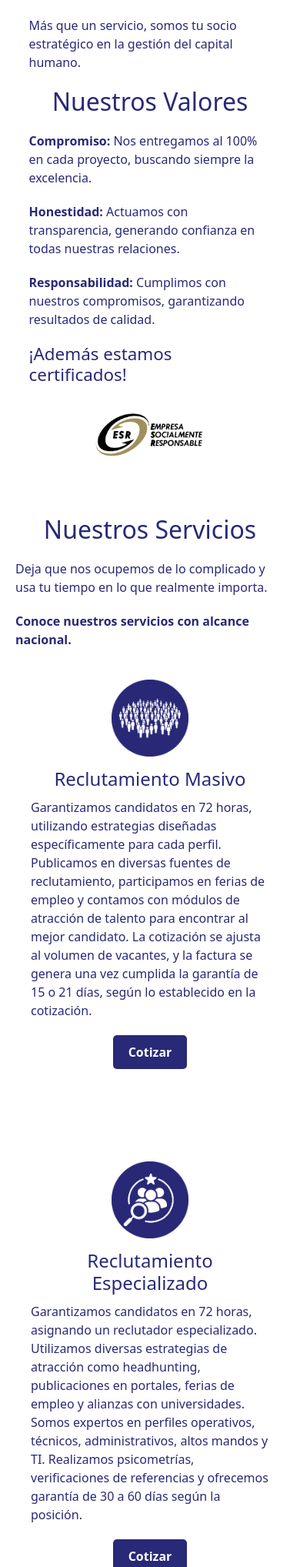
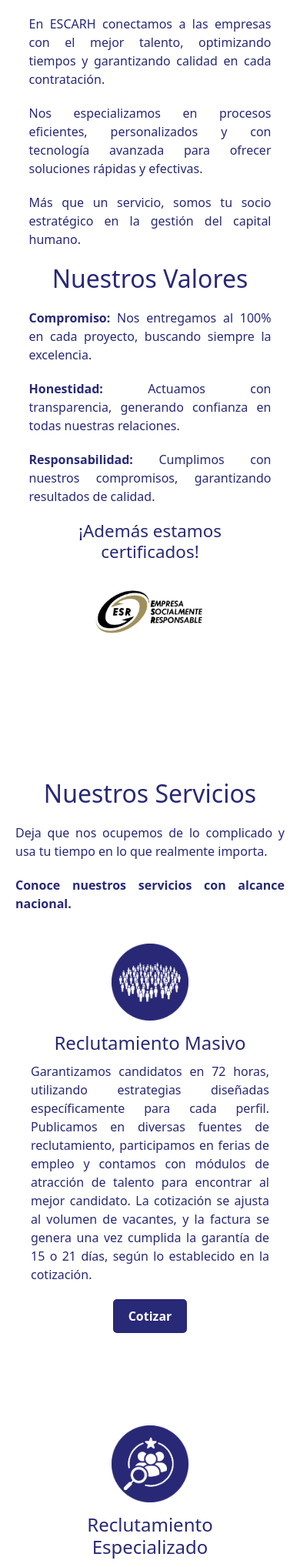
Before and after one commit to efrain31/Reclutamiento, a CodeIgniter 4 app: the page made by app/Views/inicio.php in a window 390 px wide. Shown: the part 1653-3689 px from the top of the page at 77% size. Run offline with PHP 8.4 and a stand-in for CodeIgniter, Linux system fonts and the light colour scheme; the template is opened without the code that fills it, so the values that code supplies are empty; some libraries are stand-ins or nearby versions.

Commit message:
cambios de estilos v.1.0.10

```diff
--- a/app/Views/templates/footer.php
+++ b/app/Views/templates/footer.php
@@ -39,7 +39,7 @@
     </div>
     </div>
     <div class= "version">
-    &copy;<span id="anio"></span> Escarh <span class="d-none d-sm-inline-block"> - v.1.0.9 </span>
+    &copy;<span id="anio"></span> Escarh <span class="d-none d-sm-inline-block"> - v.1.0.10 </span>
    </div>
 </footer>
 <script>
--- a/app/Views/templates/header.php
+++ b/app/Views/templates/header.php
@@ -30,8 +30,8 @@
                 <a href="<?= base_url('registro') ?>" class="button-item">Registrate</a>
             </li>
 
-            <li class="menu-item hidden <?= (uri_string() == 'iniciar_session') ? 'active' : '' ?>">
-                <a href="<?= base_url('iniciar_session') ?>" class="button-item-bri">Iniciar Sesión</a>
+            <li class="menu-item hidden "><!--<.?= (uri_string() == 'iniciar_session') ? 'active' : '' ?>-->
+                <a href="#" class="button-item-bri">Iniciar Sesión</a> <!--<.?= base_url('iniciar_session') ?>-->
             </li>
 
              </nav>
@@ -44,11 +44,21 @@
     document.getElementById("menuToggle").addEventListener('click', toggleMenu);
     function toggleMenu() {
         var menuItems = document.getElementsByClassName('menu-item');
-        for (var i = 0; i < menuItems.length; i++) {
-            var menuItem = menuItems[i];
-            menuItem.classList.toggle("hidden");
+        for (let i = 0; i < menuItems.length; i++) {
+            menuItems[i].classList.toggle("hidden");
         }
     }
+    const links = document.querySelectorAll('.menu-item a');
+    links.forEach(link => {
+        link.addEventListener('click', () => {
+            const menuItems = document.getElementsByClassName('menu-item');
+            for (let i = 0; i < menuItems.length; i++) {
+                if (!menuItems[i].classList.contains('hidden')) {
+                    menuItems[i].classList.add("hidden");
+                }
+            }
+        });
+    });
 </script>
 
 <style {csp-style-nonce}>
@@ -245,6 +255,7 @@
             stroke-width: 32px;
         }
     @media (max-width: 768px) {
+
     /* Estilo de los botones de "Regístrate" y "Iniciar Sesión" */
      .button-item {
     background-color: #282977 !important;
--- a/app/Views/templates/styless.php
+++ b/app/Views/templates/styless.php
@@ -340,19 +340,16 @@ img {
        /* background-color: rgba(255, 255, 255, 0.1);
        border-radius: 8px;*/
         padding: 15px;
-
     }
     .faq-icon {
         /*color: #5DADE2;
         font-size: 24px;*/
         margin-right: 15px;
     }
-
     .faq-item strong {
         color:rgb(255, 255, 255);
         font-size: 18px;
     }
-
     .faq-item p {
         color:rgb(206, 207, 208);
         font-size: 16px;
@@ -415,7 +412,8 @@ img {
     margin-right: auto;
     margin-left: auto;
     max-width: 1320px;
-        background-color:rgb(255, 255, 255);
+    background-color:rgb(255, 255, 255);
+    padding: 65px 0px;
       }
       .registro h2, .registro p{
         color: #282977;
@@ -437,7 +435,7 @@ img {
     @media (max-width: 768px) {
 
    .info2 h2, .info h1 {
-    text-align: left;
+    text-align: center;
     color: #282977;
     max-width: 100%; /*650px */
     font-size: 1.4rem;
@@ -453,7 +451,7 @@ img {
     margin-bottom: 20px;
     }
     .info2 p, .info p {
-    text-align: left;
+    text-align: justify;
     color: #282977;
     max-width: 100%;
     font-size: 1rem;
@@ -477,12 +475,17 @@ img {
     margin-bottom: 20px;
     }
     .faq-container p {
-    text-align: left;
+    text-align: justify;
     color:rgb(206, 207, 208);
     max-width: 100%;
     font-size: 16px;
     margin: 0;
     margin-bottom: 20px;
+    }
+    .faq-icon {
+        /*color: #5DADE2;
+        font-size: 24px;*/
+        margin-right: 10px;
     }
     .certifica {
     width: 50%;
@@ -519,6 +522,7 @@ img {
         flex-direction: column;
         gap: 40px; /* Reduce la separación */
         /*padding: 50px 20px; /* Ajusta el padding para evitar desbordamientos */
+        align-items: center;
     }
 
     /*.politicas-container ul {
@@ -534,11 +538,25 @@ img {
         gap: 40px;
         /*padding: 50px 20px;*/
     }
-    .inicio-container, .inicio-container2, .inicio-container3,
-     .container, .registro {
+    .container, .registro {
     width: 100%;
     max-width: 100%;
-    padding: 20px;
+    padding: 36px 20px;
+}
+    .inicio-container {
+    width: 100%;
+    max-width: 100%;
+    padding: 105px 20px;
+}
+    .inicio-container2 {
+    width: 100%;
+    max-width: 100%;
+    padding: 80px 20px;
+}
+    .inicio-container3 {
+    width: 100%;
+    max-width: 100%;
+    padding: 73px 20px;
 }
    .inicio-container3 h2 {
     font-size: 2rem;
@@ -550,7 +568,7 @@ img {
 }
    .inicio-container3 p {
     font-size: 1rem;
-    text-align: left;
+    text-align: justify;
     color: #282977;
     max-width: 100%; /*650px */
     margin: 0;
@@ -589,7 +607,7 @@ img {
     text-align: center;
     min-width: 150px;
 }
-.container, .registro {
+    .container, .registro {
         flex-direction: column;
         align-items: center;
     }
@@ -599,10 +617,11 @@ img {
         text-align: center;
         margin-bottom: 20px;
     }
-.registro {
+    .registro {
     max-width: 720px;
+    padding: 95px 0px;
 }
-.faq-grid {
+     .faq-grid {
             grid-template-columns: 1fr;
         }
 }
```
